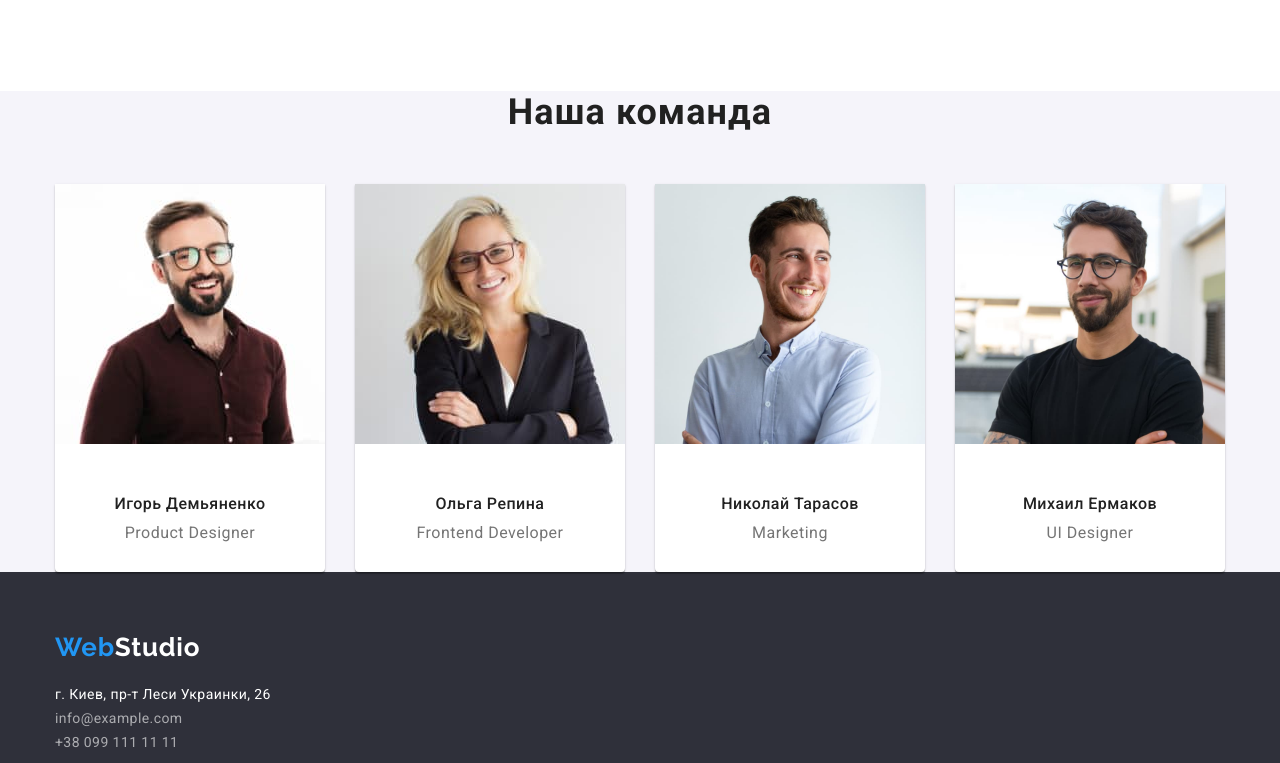
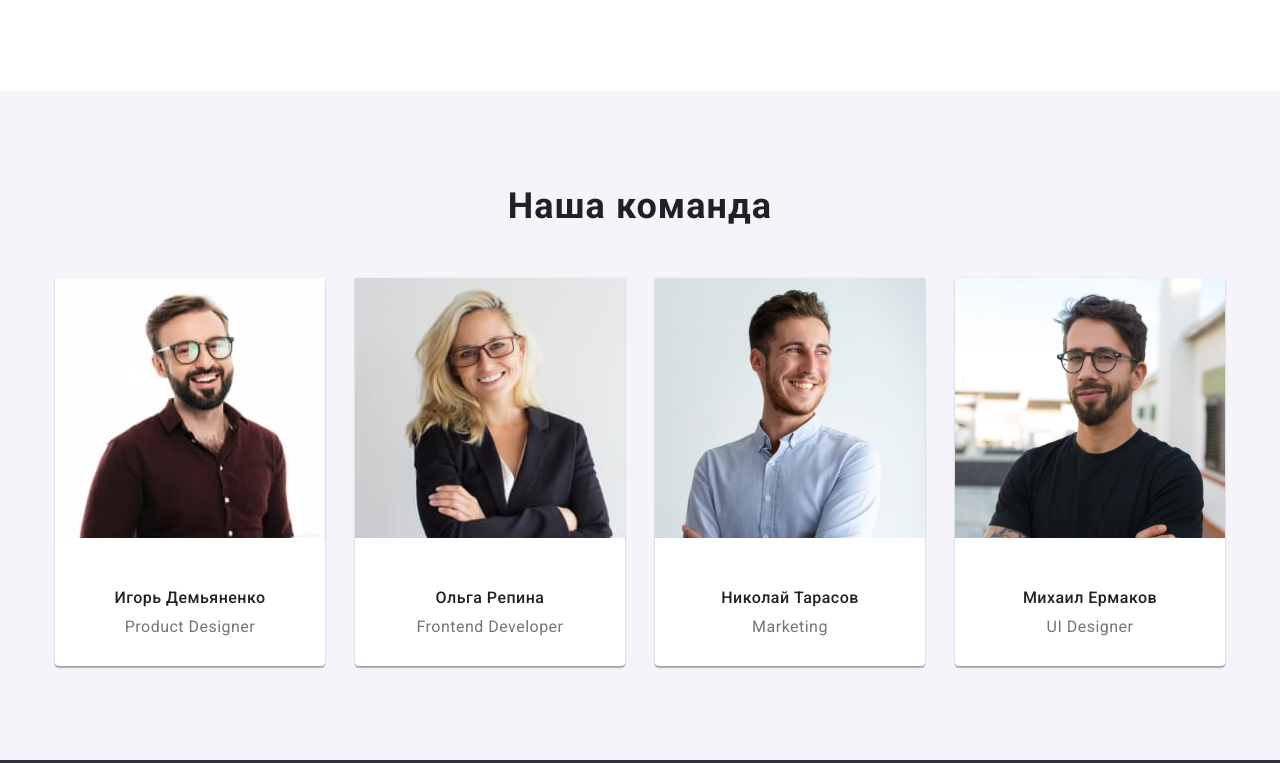
Before and after one commit to AleksandrDiakov/goit-markup-hw-03, a plain HTML site: page index.html in a window 1280 px wide. Shown: the part 1357-2120 px from the top of the page. Drawn offline with Linux system fonts and the light colour scheme.

Commit message:
fixed padding in block our team

```diff
--- a/css/styles.css
+++ b/css/styles.css
@@ -251,7 +251,7 @@ margin-right: 30px;
 .team-wrapper {
   width: 1170px;
   margin: 0 auto;
-  padding: 0 15px;
+  padding: 94px 15px;
 }
 
 .team-list {
```
